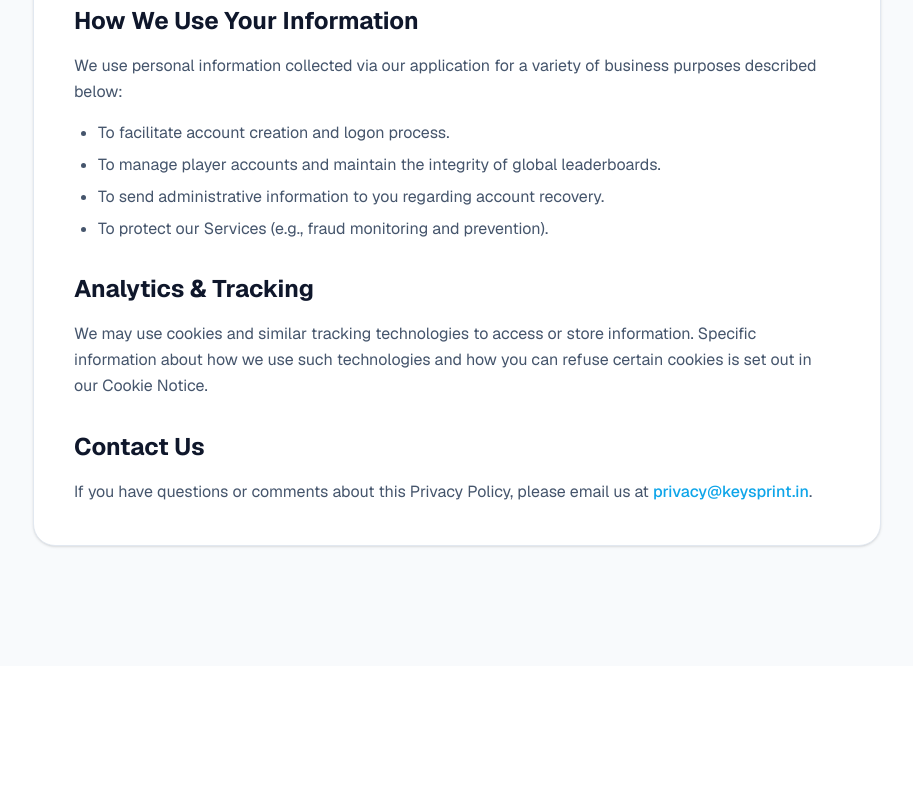
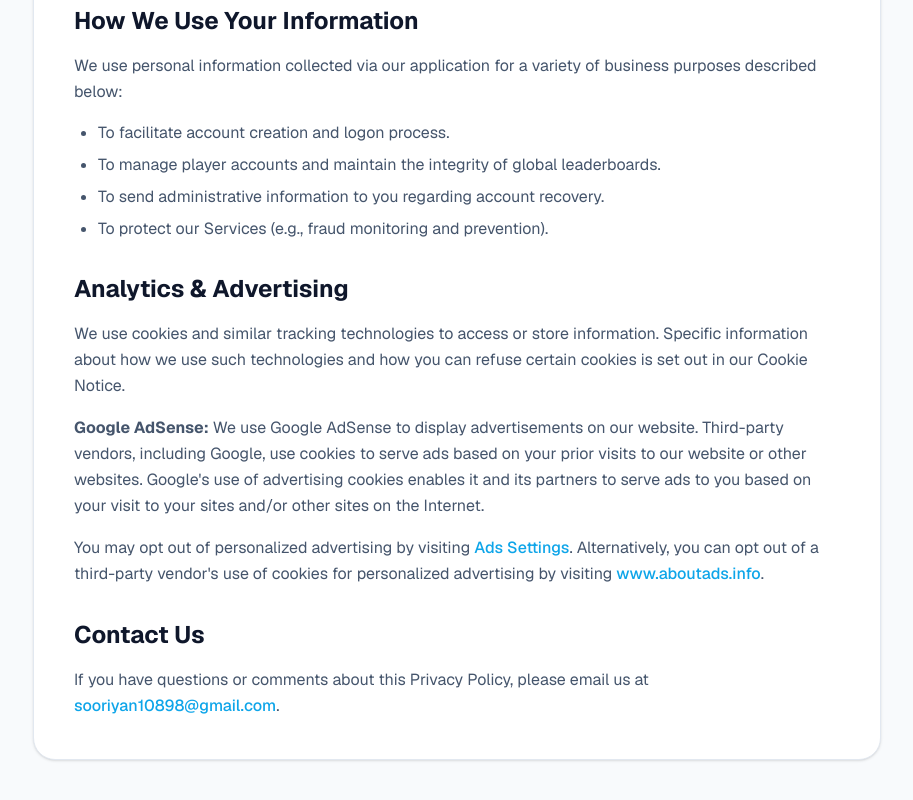
Before and after one commit to sooriyan/keysprintRevamp, a Next.js app: page /privacy in a window 1280 px wide. Shown: the part 918-1718 px from the top of the page, without its empty margins (183-1096 px from the left). Before the commit the page ends 1584 px from the top, so only its background shows below. Built offline with nearby package versions, Linux system fonts and the light colour scheme; no server answers.

Commit message:
feat: Add a new Privacy Policy page detailing data collection, usage, and contact information.

```diff
--- a/src/app/(main)/privacy/page.tsx
+++ b/src/app/(main)/privacy/page.tsx
@@ -61,16 +61,22 @@ export default function PrivacyPage() {
                         </section>
 
                         <section>
-                            <h2 className="text-2xl font-bold text-slate-900 dark:text-white mb-4">Analytics & Tracking</h2>
+                            <h2 className="text-2xl font-bold text-slate-900 dark:text-white mb-4">Analytics & Advertising</h2>
+                            <p className="text-slate-600 dark:text-slate-400 leading-relaxed mb-4">
+                                We use cookies and similar tracking technologies to access or store information. Specific information about how we use such technologies and how you can refuse certain cookies is set out in our Cookie Notice.
+                            </p>
+                            <p className="text-slate-600 dark:text-slate-400 leading-relaxed mb-4">
+                                <strong>Google AdSense:</strong> We use Google AdSense to display advertisements on our website. Third-party vendors, including Google, use cookies to serve ads based on your prior visits to our website or other websites. Google's use of advertising cookies enables it and its partners to serve ads to you based on your visit to your sites and/or other sites on the Internet.
+                            </p>
                             <p className="text-slate-600 dark:text-slate-400 leading-relaxed">
-                                We may use cookies and similar tracking technologies to access or store information. Specific information about how we use such technologies and how you can refuse certain cookies is set out in our Cookie Notice.
+                                You may opt out of personalized advertising by visiting <a href="https://myadcenter.google.com/" target="_blank" rel="noopener noreferrer" className="text-[#0ea5e9] hover:underline font-medium">Ads Settings</a>. Alternatively, you can opt out of a third-party vendor's use of cookies for personalized advertising by visiting <a href="https://www.aboutads.info/choices/" target="_blank" rel="noopener noreferrer" className="text-[#0ea5e9] hover:underline font-medium">www.aboutads.info</a>.
                             </p>
                         </section>
 
                         <section>
                             <h2 className="text-2xl font-bold text-slate-900 dark:text-white mb-4">Contact Us</h2>
                             <p className="text-slate-600 dark:text-slate-400 leading-relaxed">
-                                If you have questions or comments about this Privacy Policy, please email us at <a href="mailto:privacy@keysprint.in" className="text-[#0ea5e9] hover:underline font-medium">privacy@keysprint.in</a>.
+                                If you have questions or comments about this Privacy Policy, please email us at <a href="mailto:sooriyan10898@gmail.com" className="text-[#0ea5e9] hover:underline font-medium">sooriyan10898@gmail.com</a>.
                             </p>
                         </section>
                     </div>
```
